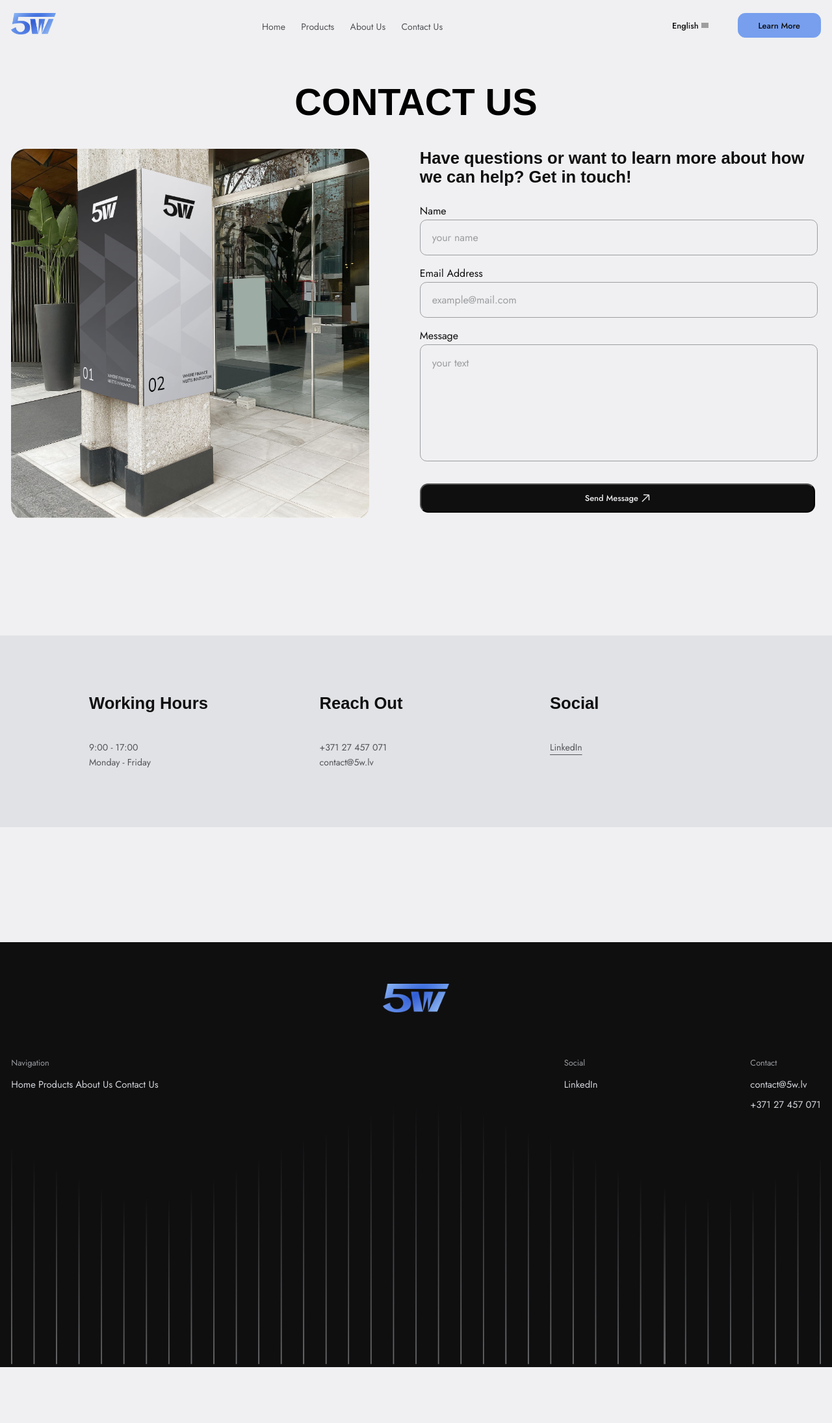
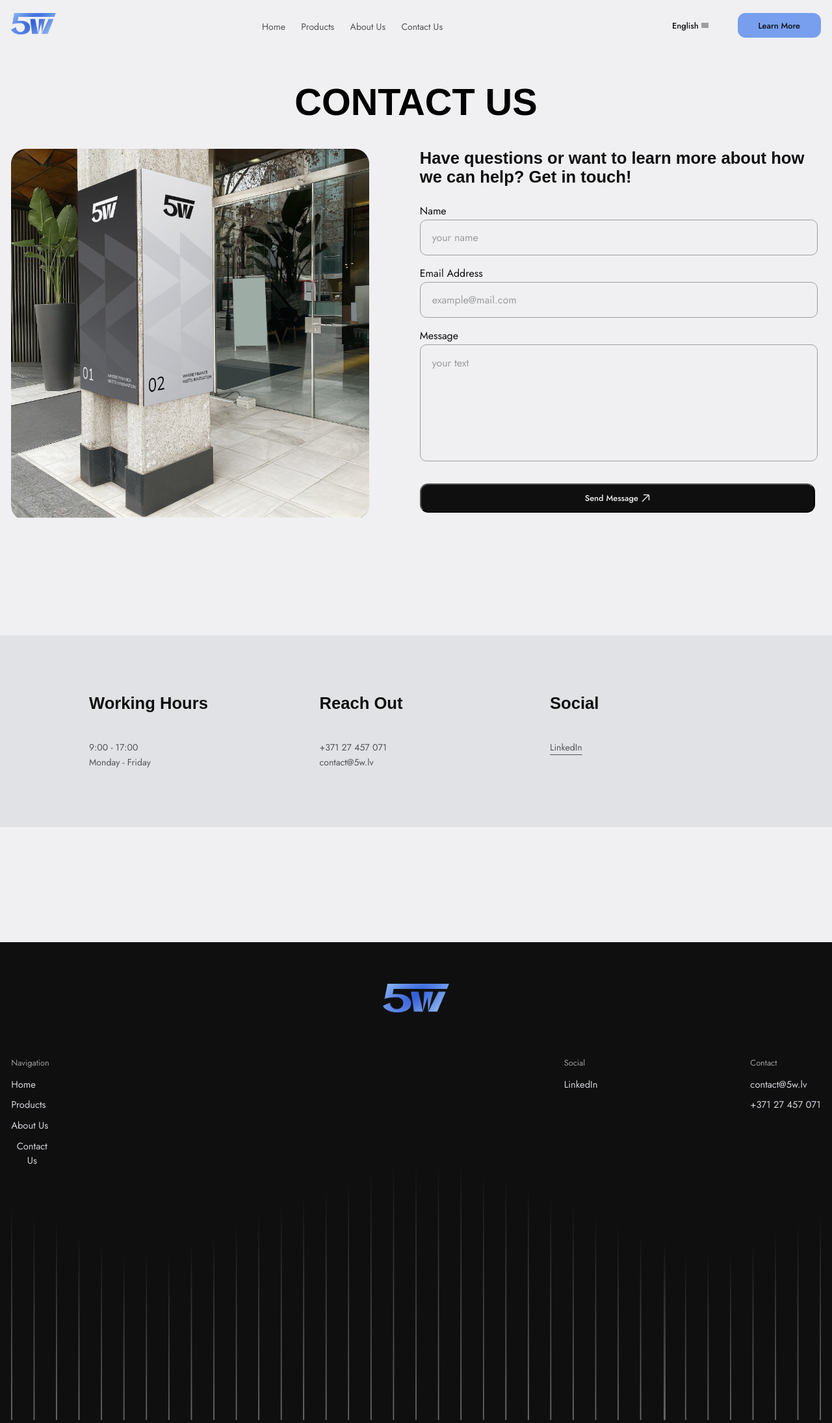
Before and after one commit to amaksix/5w, a Jekyll site: the page built from en/contact.md, in a window 1280 px wide. Shown: the whole page at 65% size. Built offline with Jekyll 4.4.1, drawn with Linux system fonts in a browser that asks for light colours; some web fonts are replaced; before the commit the page ends 2104 px from its top, so only the background shows below that; grey boxes are pictures that could not be loaded.

Commit message:
readjusting

```diff
--- a/assets/css/footer.css
+++ b/assets/css/footer.css
@@ -80,5 +80,5 @@ footer{
     font-weight: medium;
 }
 .footer-menu-container{
-    width: 20vw;
+    width: 5vw;
 }
```
